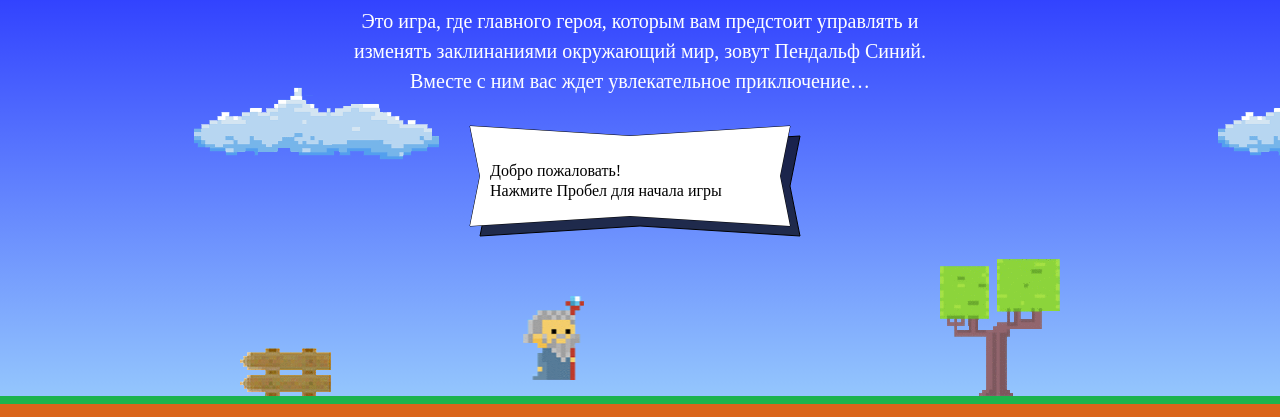
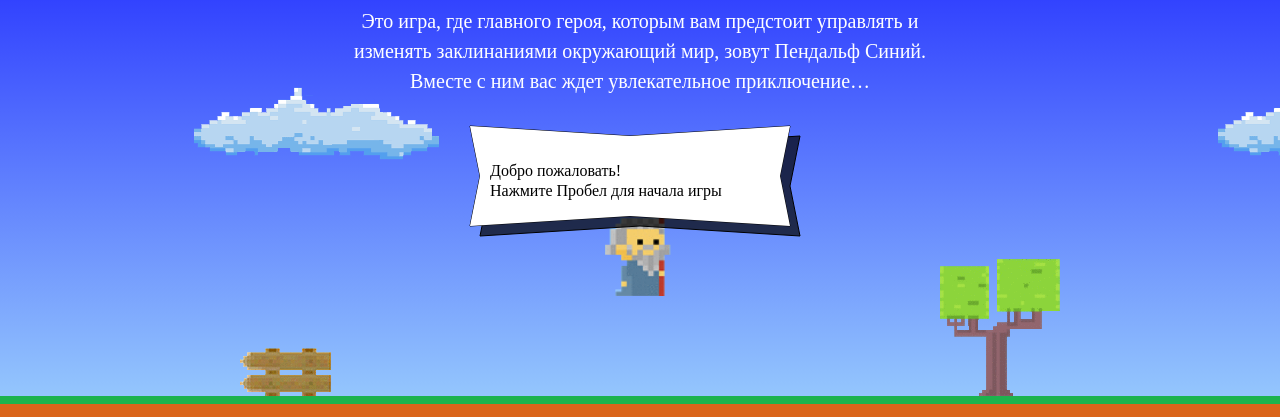
Before and after one commit to SlavaZhuravlev/272331-code-and-magick-19, a website: page index.html in a window 1280 px wide. Shown: the part 203-620 px from the top of the page. Drawn offline with Linux system fonts and the light colour scheme; a web font is replaced by a local one.

Commit message:
Подвесил мага на место

```diff
--- a/index.html
+++ b/index.html
@@ -181,6 +181,7 @@
   </div>
 </template>
 
+<script src="js/index.js"></script>
 <script src="js/game.js"></script>
 
 </body>
--- /dev/null
+++ b/js/index.js
@@ -0,0 +1,21 @@
+'use strict';
+
+var fireballSize = 22;
+var wizardSpeed = 3;
+var wizardWidth = 70;
+
+var getFireballSpeed = function (left) {
+  return left ? 5 : 2;
+};
+
+var getWizardHeight = function () {
+  return 1.337 * wizardWidth;
+};
+
+var getWizardX = function (width) {
+  return (width - wizardWidth) / 2;
+};
+
+var getWizardY = function (height) {
+  return height * 2 / 3 - getWizardHeight();
+};
```
